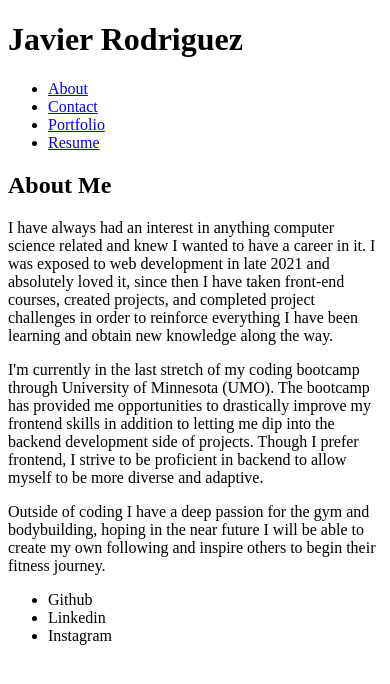
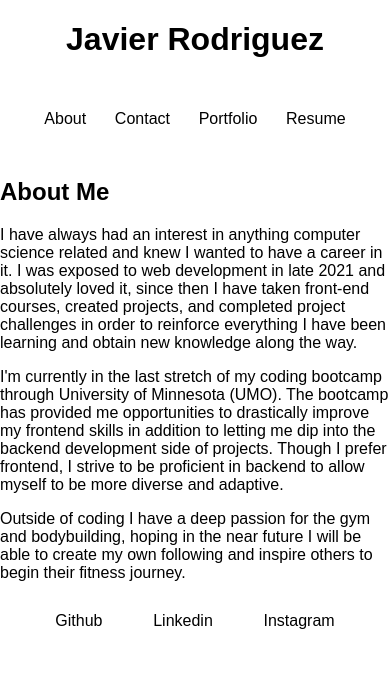
Before and after one commit to RodrJavi/react-portfolio, a React (Vite) app: page / in a window 390 px wide. Shown: the top 684 px of the page. Built offline with nearby package versions, Linux system fonts and the light colour scheme.

Commit message:
Styling started, header and footer addressed

```diff
--- a/src/App.jsx
+++ b/src/App.jsx
@@ -1,6 +1,8 @@
 import { Outlet } from "react-router-dom";
 import Header from "./components/Header";
 import Footer from "./components/Footer";
+
+import "./styles/globals.Css";
 
 function App() {
   return (
--- /dev/null
+++ b/src/styles/globals.css
@@ -0,0 +1,62 @@
+html,
+body {
+  padding: 0;
+  margin: 0;
+  font-family: sans-serif;
+  scroll-behavior: smooth;
+}
+
+:root {
+  --main-red: #881515;
+  --main-red-transparent: #881515f3;
+}
+
+a {
+  color: inherit;
+  text-decoration: none;
+}
+
+ul {
+  list-style-type: none;
+}
+
+header ul {
+  display: flex;
+}
+
+footer ul {
+  display: flex;
+}
+
+@media screen and (max-width: 900px) {
+  header {
+    display: flex;
+    flex-direction: column;
+  }
+
+  h1 {
+    text-align: center;
+  }
+
+  header ul {
+    box-sizing: border-box;
+    padding: 10px;
+    margin: 20px;
+    justify-content: space-around;
+  }
+
+  header ul li {
+    margin: 0 10px;
+  }
+
+  footer ul{
+    box-sizing: border-box;
+    padding: 10px;
+    margin: 20px;
+    justify-content: space-around;
+  }
+
+  footer ul li {
+    margin: 0 10px;
+  }
+}
```
